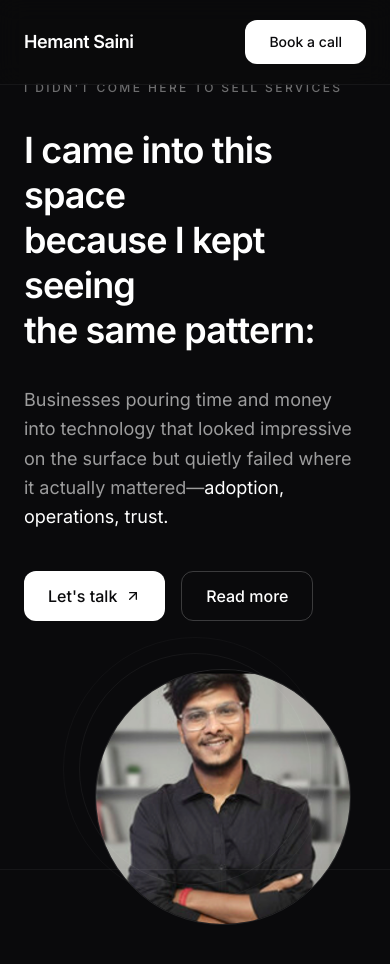
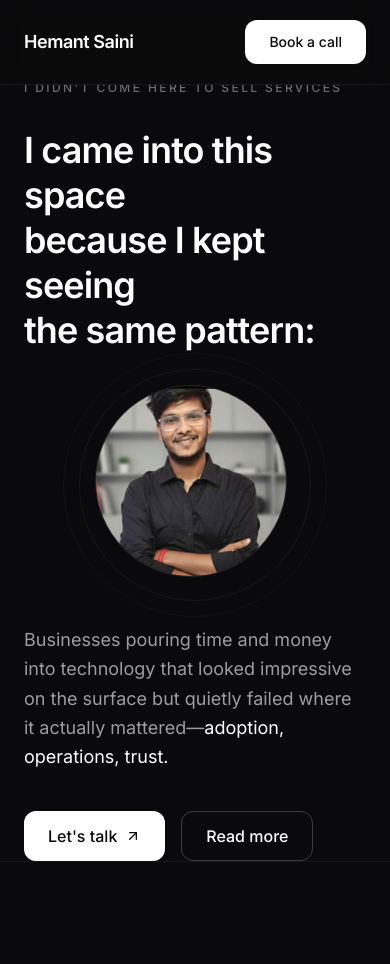
Before and after one commit to hemantsaininits/hemantsaini2, a React (Vite) app: page / in a window 390 px wide. Shown: the top 964 px of the page. Built offline with nearby package versions, Linux system fonts and the light colour scheme.

Commit message:
feat: improve mobile responsiveness, place profile image between headline and subtitle

```diff
--- a/src/App.tsx
+++ b/src/App.tsx
@@ -128,6 +128,22 @@ function App() {
                 <span className="hero-line block opacity-0">the same pattern:</span>
               </h1>
 
+              {/* Mobile Profile Image */}
+              <div className="lg:hidden flex justify-center mb-10 hero-profile opacity-0">
+                <div className="relative">
+                  <div className="w-48 h-48 rounded-full overflow-hidden border border-white/10">
+                    <img
+                      src="/upwork_profile_250x250.png"
+                      alt="Hemant Saini, Founder of Apparotech Innovation"
+                      className="w-full h-full object-cover"
+                    />
+                  </div>
+                  {/* Decorative ring */}
+                  <div className="absolute -inset-4 rounded-full border border-white/5 pointer-events-none" />
+                  <div className="absolute -inset-8 rounded-full border border-white/[0.03] pointer-events-none" />
+                </div>
+              </div>
+
               <p className="hero-subtitle text-lg lg:text-xl text-white/60 leading-relaxed max-w-xl mb-10 opacity-0">
                 Businesses pouring time and money into technology that looked impressive on the surface but quietly failed where it actually mattered—<span className="text-white">adoption, operations, trust.</span>
               </p>
@@ -142,8 +158,8 @@ function App() {
               </div>
             </div>
 
-            {/* Right Profile */}
-            <div className="hero-profile relative flex justify-center lg:justify-end opacity-0">
+            {/* Right Profile (Desktop Only) */}
+            <div className="hidden lg:flex hero-profile relative justify-end opacity-0">
               <div className="relative">
                 <div className="w-64 h-64 lg:w-80 lg:h-80 rounded-full overflow-hidden border border-white/10">
                   <img
```
